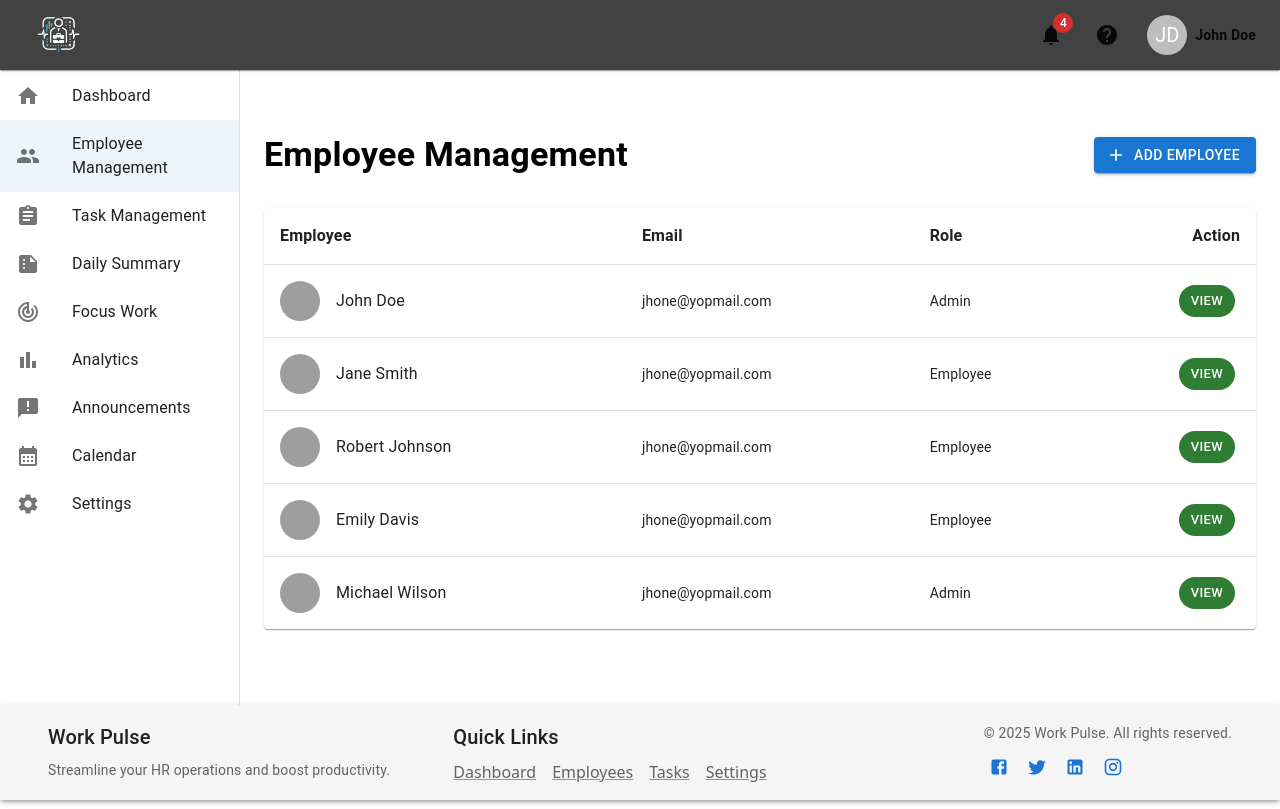
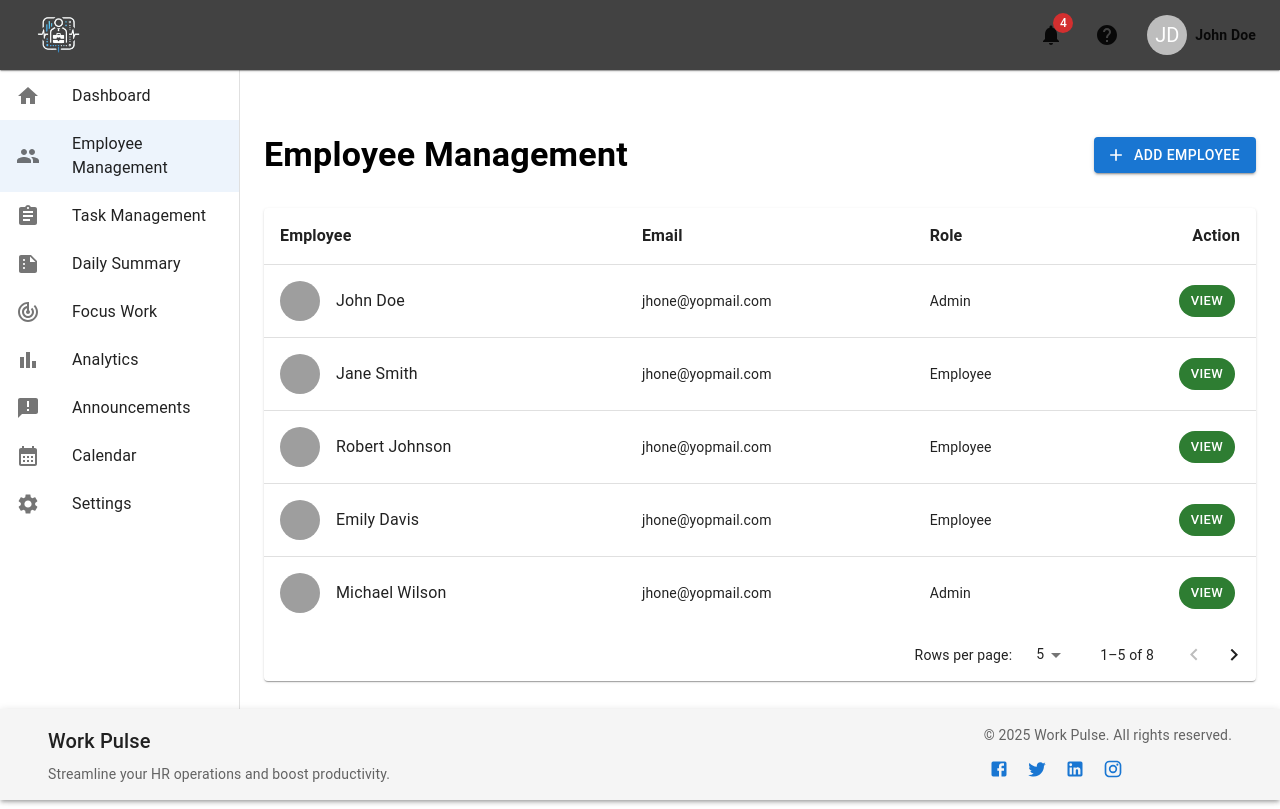
Before and after one commit to imthadh-ahamed/WorkPulse-frontend, a Next.js app in the folder client/: page /pages/employee-management in a window 1280 px wide. Built offline with nearby package versions, Linux system fonts and the light colour scheme; grey boxes are pictures that could not be loaded.

Commit message:
feat: Set pagination on Employee management and update the footer

```diff
--- a/client/src/app/pages/employee-management/page.tsx
+++ b/client/src/app/pages/employee-management/page.tsx
@@ -14,6 +14,7 @@ import {
   Button,
   Avatar,
   Chip,
+  TablePagination,
 } from "@mui/material";
 import { Add as AddIcon } from "@mui/icons-material";
 import { useState } from "react";
@@ -58,12 +59,35 @@ const initialEmployees: Employee[] = [
     email: "jhone@yopmail.com",
     role: "Admin",
   },
+  {
+    id: 6,
+    firstName: "Michael",
+    lastName: "Wilson",
+    email: "jhone@yopmail.com",
+    role: "Admin",
+  },
+  {
+    id: 7,
+    firstName: "Michael",
+    lastName: "Wilson",
+    email: "jhone@yopmail.com",
+    role: "Admin",
+  },
+  {
+    id: 8,
+    firstName: "Michael",
+    lastName: "Wilson",
+    email: "jhone@yopmail.com",
+    role: "Admin",
+  },
 ];
 
 export default function EmployeeManagementPage() {
   const [isAddModalOpen, setIsAddModalOpen] = useState(false);
   const [employees, setEmployees] = useState<Employee[]>(initialEmployees);
   const [viewEmployee, setViewEmployee] = useState<Employee | null>(null);
+  const [page, setPage] = useState(0);
+  const [rowsPerPage, setRowsPerPage] = useState(5);
 
   const handleAddEmployee = (AddEmployee: Omit<Employee, "id">) => {
     const newEmployee = {
@@ -80,6 +104,17 @@ export default function EmployeeManagementPage() {
 
   const handleCloseViewModal = () => {
     setViewEmployee(null);
+  };
+
+  const handleChangePage = (_: unknown, newPage: number) => {
+    setPage(newPage);
+  };
+
+  const handleChangeRowsPerPage = (
+    event: React.ChangeEvent<HTMLInputElement>
+  ) => {
+    setRowsPerPage(parseInt(event.target.value, 10));
+    setPage(0);
   };
 
   return (
@@ -131,7 +166,9 @@ export default function EmployeeManagementPage() {
             </TableRow>
           </TableHead>
           <TableBody>
-            {initialEmployees.map((employee) => (
+            {employees
+              .slice(page * rowsPerPage, page * rowsPerPage + rowsPerPage)
+              .map((employee) => (
                 <TableRow
                   key={employee.id}
                   sx={{ "&:last-child td, &:last-child th": { border: 0 } }}
@@ -140,7 +177,7 @@ export default function EmployeeManagementPage() {
                     <Box sx={{ display: "flex", alignItems: "center", gap: 2 }}>
                       <Avatar
                         alt={`${employee.firstName} ${employee.lastName}`}
-                      src={`/placeholder.svg?height=40&width=40`}
+                        src={`/images/placeholder.svg?height=40&width=40`}
                       />
                       <Typography variant="body1">{`${employee.firstName} ${employee.lastName}`}</Typography>
                     </Box>
@@ -159,6 +196,15 @@ export default function EmployeeManagementPage() {
               ))}
           </TableBody>
         </Table>
+        <TablePagination
+          rowsPerPageOptions={[5, 10, 25]}
+          component="div"
+          count={employees.length}
+          rowsPerPage={rowsPerPage}
+          page={page}
+          onPageChange={handleChangePage}
+          onRowsPerPageChange={handleChangeRowsPerPage}
+        />
       </TableContainer>
 
       <AddEmployeeModal
--- a/client/src/components/Footer.tsx
+++ b/client/src/components/Footer.tsx
@@ -4,7 +4,6 @@ import {
   Container,
   Grid,
   Typography,
-  Link,
   Box,
   IconButton,
 } from "@mui/material";
@@ -25,8 +24,8 @@ export function Footer() {
     >
       <Toolbar sx={{ py: 2 }}>
         <Container maxWidth="xl">
-          <Grid container spacing={4}>
-            <Grid item xs={12} sm={4}>
+          <Grid container spacing={4} justifyContent="space-between">
+            <Grid item xs={12} sm={6}>
               <Typography variant="h6" color="text.primary" gutterBottom>
                 Work Pulse
               </Typography>
@@ -35,27 +34,7 @@ export function Footer() {
               </Typography>
             </Grid>
 
-            <Grid item xs={12} sm={4}>
-              <Typography variant="h6" color="text.primary" gutterBottom>
-                Quick Links
-              </Typography>
-              <Box sx={{ display: "flex", gap: 2, flexWrap: "wrap" }}>
-                <Link href="/dashboard" color="text.secondary">
-                  Dashboard
-                </Link>
-                <Link href="/employee-management" color="text.secondary">
-                  Employees
-                </Link>
-                <Link href="/task-management" color="text.secondary">
-                  Tasks
-                </Link>
-                <Link href="/settings" color="text.secondary">
-                  Settings
-                </Link>
-              </Box>
-            </Grid>
-
-            <Grid item xs={12} sm={4}>
+            <Grid item xs={12} sm={6}>
               <Box
                 sx={{
                   display: "flex",
```
Lines whose indentation alone changed are shown as unchanged.
